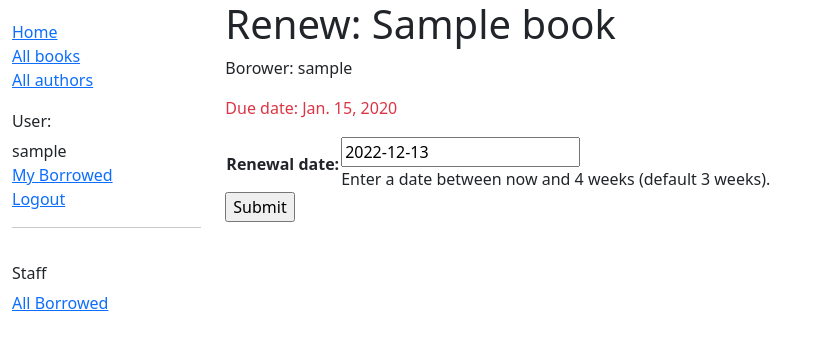
After one commit to richardkhillah/locallibrary, a Django app: page /catalog/book/00000000-0000-0000-0000-000000000001/renew/ in a window 1280 px wide. The commit adds this page. Shown: the top 350 px of the page, without its empty margins (0-821 px from the left). Run offline with Django 3.2, Linux system fonts and the light colour scheme; a user stored in the database is signed in; tables that the repository leaves empty hold one stand-in row (values such as "Sample post").

Commit message:
add renew

```diff
--- /dev/null
+++ b/catalog/forms.py
@@ -0,0 +1,22 @@
+import datetime
+
+from django import forms
+from django.core.exceptions import ValidationError
+from django.utils.translation import gettext_lazy as _ # to make translation easy later on
+
+class RenewBookForm(forms.Form):
+    renewal_date = forms.DateField(help_text="Enter a date between now and 4 weeks (default 3 weeks).")
+
+    def clean_renewal_date(self):
+        data = self.cleaned_data['renewal_date']
+
+        # Check if date is not in the past
+        if data < datetime.date.today():
+            raise ValidationError(_('Invalid date - renewal in past.'))
+
+        # Check whether date is in allowed 4-week range from today
+        if data > datetime.date.today() + datetime.timedelta(weeks=4):
+            raise ValidationError(_('Invalid date - renewal more than 4 weeks ahead.'))
+
+        # Always remember to return clean, validated data
+        return data
--- a/catalog/templates/catalog/all_borrowed_list.html
+++ b/catalog/templates/catalog/all_borrowed_list.html
@@ -9,6 +9,7 @@
       <span class="{% if borrowed_book.is_overdue %}text-danger{% endif %}">
         ({{ borrowed_book.due_back }}) - {{ borrowed_book.borrower.username }}
       </span>
+      - <a href="{% url 'renew-book-librarian' borrowed_book.id %}">renew</a>
     </li>
   {% empty %}
     <p>No books currently on loan</p>
--- /dev/null
+++ b/catalog/templates/catalog/book_renew_librarian.html
@@ -0,0 +1,18 @@
+{% extends "base_generic.html" %}
+
+{% block content %}
+
+<h1>Renew: {{ book_instance.book.title }}</h1>
+<p>Borower: {{ book_instance.borrower }}</p>
+<p class="{% if book_instance.is_overdue %}text-danger{% endif %}">
+    Due date: {{ book_instance.due_back }}
+</p>
+
+<form action="" method="post">
+  {% csrf_token %}
+  <table>
+    {{ form.as_table }}
+  </table>
+  <input type="submit" value="Submit">
+</form>
+{% endblock %}
--- a/catalog/urls.py
+++ b/catalog/urls.py
@@ -10,3 +10,7 @@ urlpatterns = [
     path('mybooks/', views.LoanedBookByUserListView.as_view(), name='my-borrowed'),
     path('borrowed/', views.AllBorrowedListView.as_view(), name='all-borrowed'),
 ]
+
+urlpatterns += [
+    path('book/<uuid:pk>/renew/', views.renew_book_librarian, name='renew-book-librarian'),
+]
--- a/catalog/views.py
+++ b/catalog/views.py
@@ -1,7 +1,13 @@
+import datetime
+
+from django.contrib.auth.decorators import login_required, permission_required
 from django.contrib.auth.mixins import LoginRequiredMixin, PermissionRequiredMixin
-from django.shortcuts import render
+from django.http import HttpResponseRedirect
+from django.shortcuts import render, get_object_or_404
+from django.urls import reverse
 from django.views import generic
 
+from catalog.forms import RenewBookForm
 from .models import Book, Author, BookInstance, Genre
 
 # Create your views here.
@@ -74,3 +80,35 @@ class AllBorrowedListView(PermissionRequiredMixin, generic.ListView):
         return BookInstance.objects\
                 .filter(status__exact='o')\
                 .order_by('due_back')
+
+@login_required
+@permission_required('catalog.can_mark_returned', raise_exception=True)
+def renew_book_librarian(request, pk):
+    """View function for renewing a specific book instance by a Libraian, or
+        any other user with the `can_mark_returned` permission."""
+    book_instance = get_object_or_404(BookInstance, pk=pk)
+
+    # If this is a POST request, process Form data
+    if request.method == 'POST':
+        # Create form instance and bind with request data (user input)
+        form = RenewBookForm(request.POST)
+
+        if form.is_valid():
+            # Write clean data back to database
+            book_instance.due_back = form.cleaned_data['renewal_date']
+            book_instance.save()
+
+            return HttpResponseRedirect(reverse('all-borrowed'))
+    else:
+        proposed_renewal_date = \
+            datetime.date.today() + datetime.timedelta(weeks=3)
+        form = RenewBookForm(initial={
+            'renewal_date': proposed_renewal_date
+        })
+
+    context = {
+        'form': form,
+        'book_instance': book_instance,
+    }
+
+    return render(request, 'catalog/book_renew_librarian.html', context)
```
